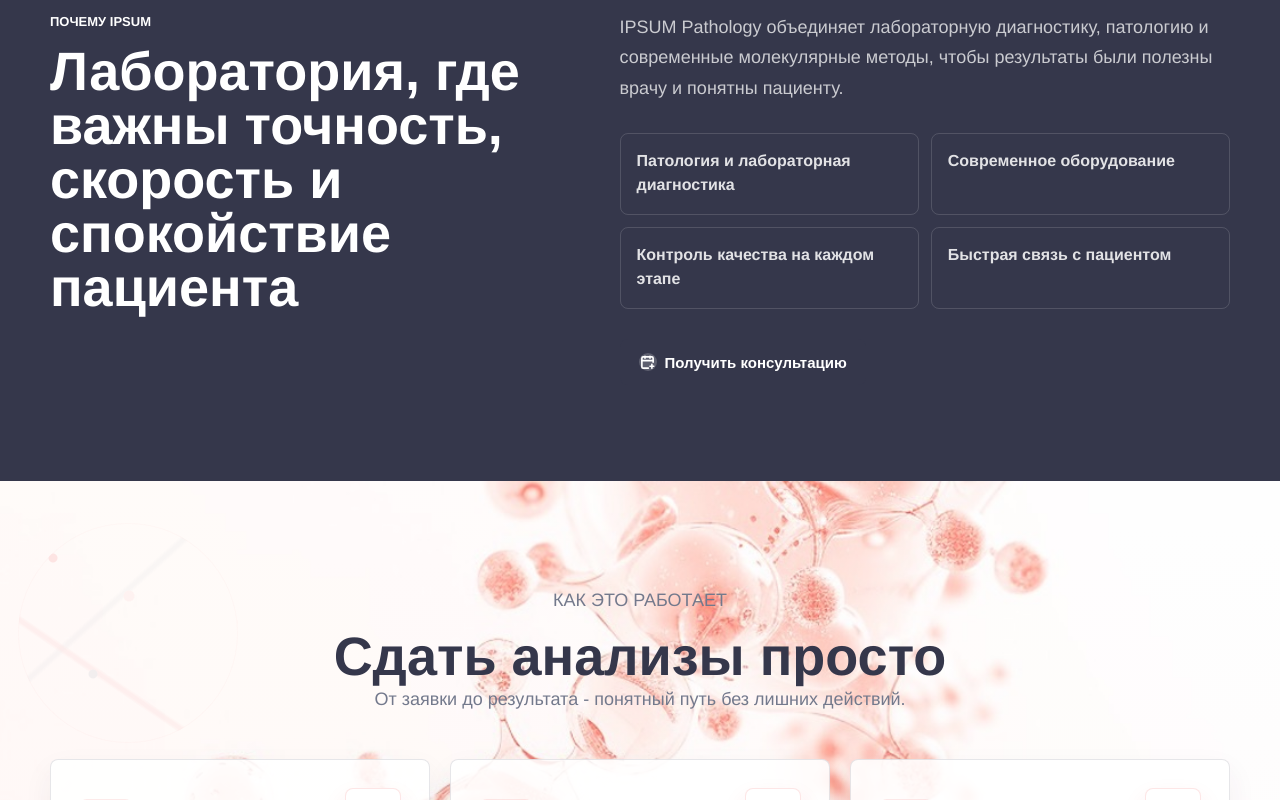
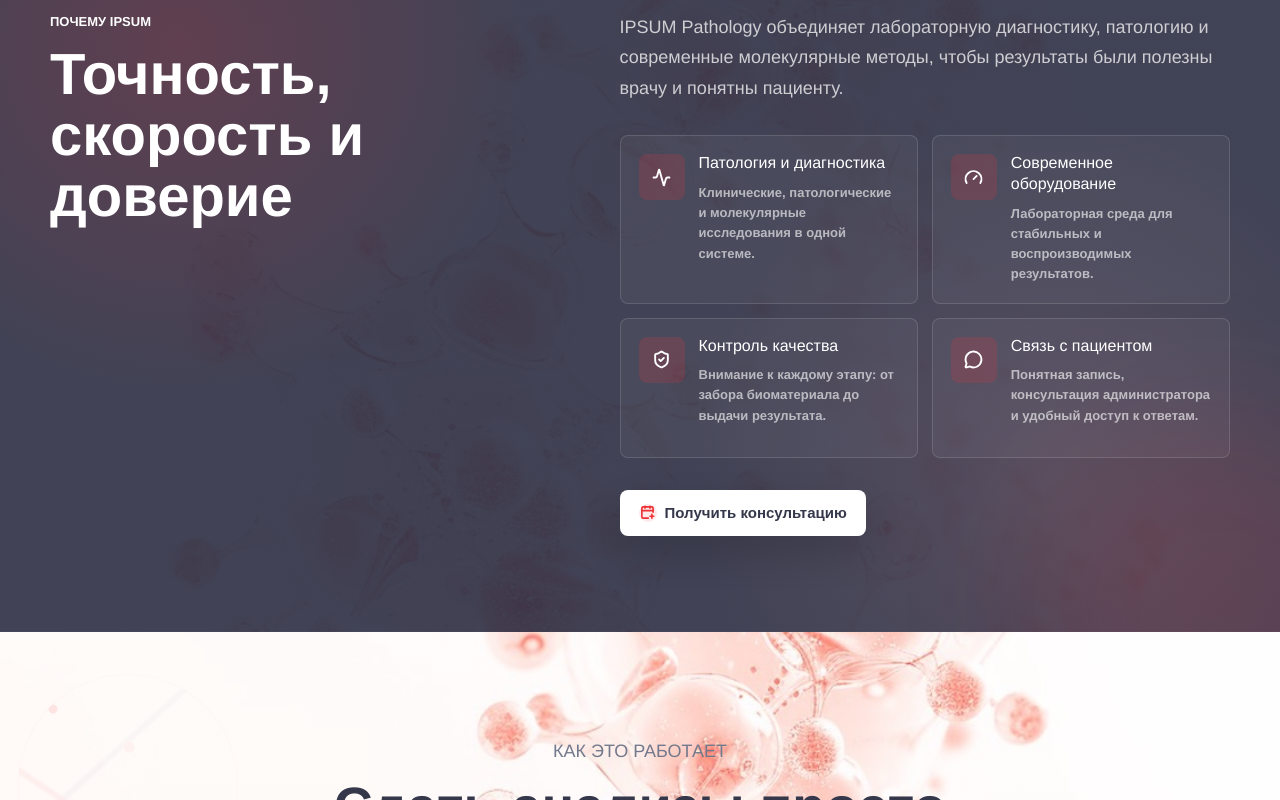
Before and after one commit to Husniddin-web/ipsum, a Next.js app: page / in a window 1280 px wide. Shown: the part 2120-2920 px from the top of the page. Built offline with nearby package versions, Linux system fonts and the light colour scheme.

Commit message:
Enhance trust section with new styles and features. Updated layout and design for improved user experience, including background images, gradients, and feature icons. Replaced static list with dynamic feature display.

```diff
--- a/src/app/_components/trust-section.tsx
+++ b/src/app/_components/trust-section.tsx
@@ -1,13 +1,37 @@
-import { labHighlights } from "../_data/content";
+import { Activity, Gauge, MessageCircle, ShieldCheck } from "lucide-react";
 import { AppointmentDialog } from "./appointment-dialog";
+
+const trustFeatures = [
+  {
+    title: "Патология и диагностика",
+    text: "Клинические, патологические и молекулярные исследования в одной системе.",
+    icon: Activity,
+  },
+  {
+    title: "Современное оборудование",
+    text: "Лабораторная среда для стабильных и воспроизводимых результатов.",
+    icon: Gauge,
+  },
+  {
+    title: "Контроль качества",
+    text: "Внимание к каждому этапу: от забора биоматериала до выдачи результата.",
+    icon: ShieldCheck,
+  },
+  {
+    title: "Связь с пациентом",
+    text: "Понятная запись, консультация администратора и удобный доступ к ответам.",
+    icon: MessageCircle,
+  },
+];
 
 export function TrustSection() {
   return (
     <section className="trust-section" id="about">
+      <div className="trust-glow" aria-hidden="true" />
       <div className="container trust-grid">
         <div>
           <p className="eyebrow">Почему IPSUM</p>
-          <h2>Лаборатория, где важны точность, скорость и спокойствие пациента</h2>
+          <h2>Точность, скорость и доверие</h2>
         </div>
         <div className="trust-copy">
           <p>
@@ -15,9 +39,17 @@ export function TrustSection() {
             современные молекулярные методы, чтобы результаты были полезны врачу
             и понятны пациенту.
           </p>
-          <ul>
-            {labHighlights.map((item) => (
-              <li key={item}>{item}</li>
+          <ul className="trust-features">
+            {trustFeatures.map((item) => (
+              <li key={item.title}>
+                <span className="trust-feature-icon" aria-hidden="true">
+                  <item.icon size={19} strokeWidth={2.4} />
+                </span>
+                <div>
+                  <h3>{item.title}</h3>
+                  <p>{item.text}</p>
+                </div>
+              </li>
             ))}
           </ul>
           <AppointmentDialog label="Получить консультацию" variant="dark" />
--- a/src/app/globals.css
+++ b/src/app/globals.css
@@ -598,12 +598,50 @@ h3 {
 }
 
 .trust-section {
-  background: var(--ipsum-ink);
+  position: relative;
+  overflow: hidden;
+  background:
+    linear-gradient(rgba(53, 55, 75, 0.94), rgba(53, 55, 75, 0.94)),
+    url("/Picture2.jpg");
+  background-position: center;
+  background-size: cover;
   color: #ffffff;
   padding-block: 96px;
 }
 
+.trust-section::before {
+  position: absolute;
+  inset: 0;
+  background:
+    radial-gradient(
+      circle at 14% 18%,
+      rgba(237, 50, 55, 0.18),
+      transparent 28%
+    ),
+    radial-gradient(
+      circle at 82% 78%,
+      rgba(247, 173, 175, 0.12),
+      transparent 30%
+    );
+  content: "";
+  pointer-events: none;
+}
+
+.trust-glow {
+  position: absolute;
+  right: -120px;
+  bottom: -150px;
+  width: 360px;
+  height: 360px;
+  border-radius: 50%;
+  background: rgba(237, 50, 55, 0.13);
+  filter: blur(70px);
+  pointer-events: none;
+}
+
 .trust-grid {
+  position: relative;
+  z-index: 1;
   display: grid;
   grid-template-columns: 0.9fr 1.1fr;
   gap: 70px;
@@ -615,25 +653,95 @@ h3 {
   color: #ffffff;
 }
 
+.trust-section h2 {
+  max-width: 560px;
+  font-size: 58px;
+  line-height: 1.05;
+}
+
 .trust-copy p {
   color: rgba(255, 255, 255, 0.74);
 }
 
-.trust-copy ul {
+.trust-features {
   display: grid;
   grid-template-columns: repeat(2, minmax(0, 1fr));
-  gap: 12px;
-  margin: 30px 0;
+  gap: 14px;
+  margin: 32px 0;
   padding: 0;
   list-style: none;
 }
 
-.trust-copy li {
-  border: 1px solid rgba(255, 255, 255, 0.14);
-  border-radius: var(--radius);
-  padding: 16px;
+.trust-features li {
+  display: grid;
+  grid-template-columns: 46px minmax(0, 1fr);
+  gap: 14px;
+  min-height: 140px;
+  border: 1px solid rgba(255, 255, 255, 0.13);
+  border-radius: var(--radius);
+  background: rgba(255, 255, 255, 0.045);
+  padding: 18px;
   color: rgba(255, 255, 255, 0.86);
-  font-weight: 800;
+  transition:
+    background 180ms ease,
+    border-color 180ms ease,
+    transform 180ms ease;
+}
+
+.trust-features li:hover {
+  border-color: rgba(237, 50, 55, 0.48);
+  background:
+    linear-gradient(135deg, rgba(237, 50, 55, 0.18), rgba(255, 255, 255, 0.06)),
+    rgba(255, 255, 255, 0.05);
+  transform: translateY(-3px);
+}
+
+.trust-feature-icon {
+  display: grid;
+  width: 46px;
+  height: 46px;
+  place-items: center;
+  border-radius: var(--radius);
+  background: rgba(237, 50, 55, 0.18);
+  color: #ffffff;
+}
+
+.trust-features h3 {
+  margin-bottom: 8px;
+  color: #ffffff;
+  font-size: 16px;
+  line-height: 1.3;
+}
+
+.trust-features p {
+  color: rgba(255, 255, 255, 0.62);
+  font-size: 13px;
+  font-weight: 600;
+  line-height: 1.55;
+}
+
+.trust-section .button-dark {
+  border-color: rgba(255, 255, 255, 0.18);
+  background: #ffffff;
+  color: var(--ipsum-ink);
+  box-shadow: 0 18px 38px rgba(0, 0, 0, 0.16);
+}
+
+.trust-section .button-dark .button-icon {
+  background: rgba(237, 50, 55, 0.1);
+  color: var(--ipsum-red);
+}
+
+.trust-section .button-dark:hover {
+  border-color: var(--ipsum-red);
+  background: var(--ipsum-red);
+  color: #ffffff;
+  box-shadow: 0 20px 42px rgba(237, 50, 55, 0.28);
+}
+
+.trust-section .button-dark:hover .button-icon {
+  background: rgba(255, 255, 255, 0.2);
+  color: #ffffff;
 }
 
 .process-section {
@@ -1655,9 +1763,35 @@ h3 {
   }
 
   .analysis-grid,
-  .trust-copy ul,
+  .trust-features,
   .footer-grid {
     grid-template-columns: 1fr;
+  }
+
+  .trust-section {
+    padding-block: 58px;
+  }
+
+  .trust-section h2 {
+    font-size: 34px;
+  }
+
+  .trust-features {
+    gap: 10px;
+    margin: 24px 0;
+  }
+
+  .trust-features li {
+    min-height: 0;
+    padding: 16px;
+  }
+
+  .trust-features h3 {
+    font-size: 15px;
+  }
+
+  .trust-features p {
+    font-size: 12px;
   }
 
   .site-footer {
```
